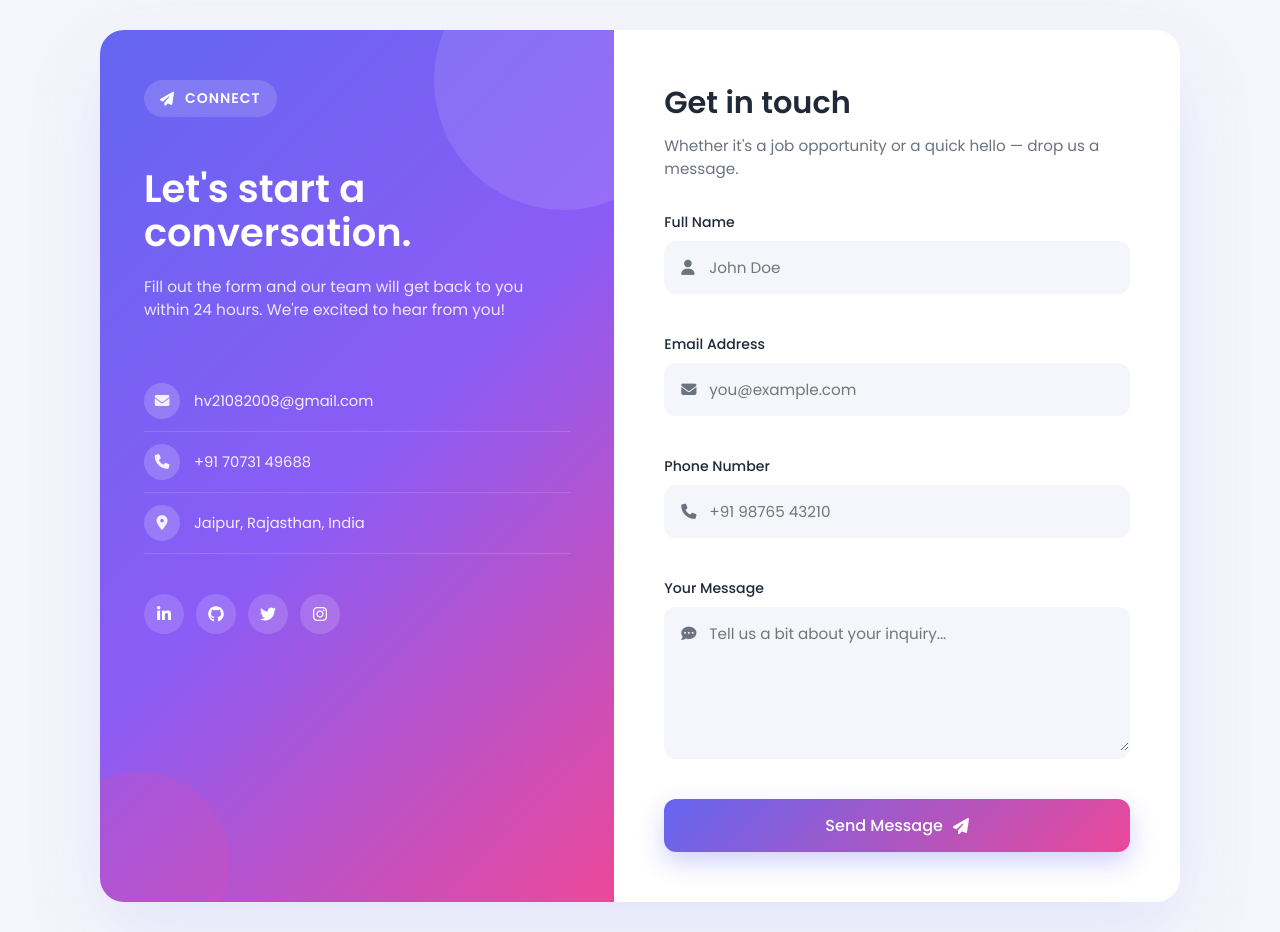
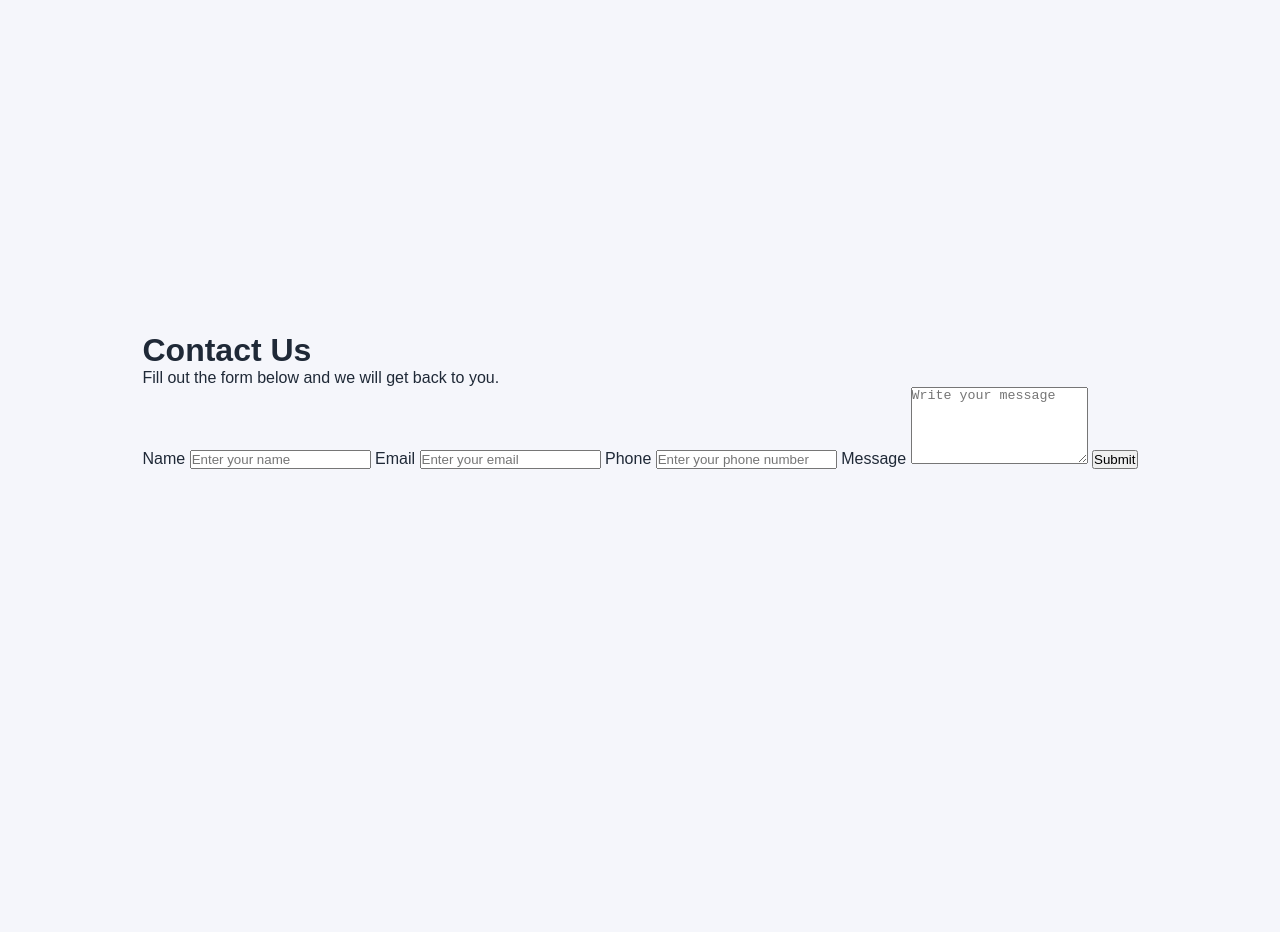
Before and after one commit to harsh-vardhan-tech/Kudoo-Internship-Form-Validation, a plain HTML site: page index.html in a window 1280 px wide. After the commit the page ends 800 px from the top, so only its background shows below. Drawn offline with Linux system fonts and the light colour scheme.

Commit message:
Update index.html

```diff
--- a/index.html
+++ b/index.html
@@ -3,213 +3,37 @@
 <head>
   <meta charset="UTF-8" />
   <meta name="viewport" content="width=device-width, initial-scale=1.0" />
-  <title>Contact / Job Application Form</title>
-
+  <title>Contact Form</title>
   <link rel="stylesheet" href="style.css" />
-
-  <link rel="preconnect" href="https://fonts.googleapis.com" />
-  <link rel="preconnect" href="https://fonts.gstatic.com" crossorigin />
-
-  <link
-    href="https://fonts.googleapis.com/css2?family=Poppins:wght@300;400;500;600;700&display=swap"
-    rel="stylesheet"
-  />
-
-  <link
-    rel="stylesheet"
-    href="https://cdnjs.cloudflare.com/ajax/libs/font-awesome/6.4.2/css/all.min.css"
-  />
 </head>
-
 <body>
 
-  <div class="page">
+  <div class="form-container">
+    <h1>Contact Us</h1>
+    <p>Fill out the form below and we will get back to you.</p>
 
-    <!-- LEFT INFORMATION PANEL -->
-    <aside class="info-panel">
+    <form id="contactForm" novalidate>
+      <label for="name">Name</label>
+      <input type="text" id="name" placeholder="Enter your name" />
+      <small id="nameError"></small>
 
-      <div class="info-content">
+      <label for="email">Email</label>
+      <input type="email" id="email" placeholder="Enter your email" />
+      <small id="emailError"></small>
 
-        <div class="brand">
-          <i class="fas fa-paper-plane"></i>
-          <span>Connect</span>
-        </div>
+      <label for="phone">Phone</label>
+      <input type="tel" id="phone" placeholder="Enter your phone number" />
+      <small id="phoneError"></small>
 
-        <h1>Let's start a<br />conversation.</h1>
+      <label for="message">Message</label>
+      <textarea id="message" rows="5" placeholder="Write your message"></textarea>
+      <small id="messageError"></small>
 
-        <p class="subtitle">
-          Fill out the form and our team will get back to you within 24 hours.
-          We're excited to hear from you!
-        </p>
-
-        <ul class="info-list">
-
-          <li>
-            <i class="fas fa-envelope"></i>
-            hv21082008@gmail.com
-          </li>
-
-          <li>
-            <i class="fas fa-phone"></i>
-            +91 70731 49688
-          </li>
-
-          <li>
-            <i class="fas fa-location-dot"></i>
-            Jaipur, Rajasthan, India
-          </li>
-
-        </ul>
-
-        <div class="socials">
-          <a href="#"><i class="fab fa-linkedin-in"></i></a>
-          <a href="#"><i class="fab fa-github"></i></a>
-          <a href="#"><i class="fab fa-twitter"></i></a>
-          <a href="#"><i class="fab fa-instagram"></i></a>
-        </div>
-
-      </div>
-
-      <div class="orb orb-1"></div>
-      <div class="orb orb-2"></div>
-
-    </aside>
-
-
-    <!-- RIGHT FORM PANEL -->
-    <main class="form-panel">
-
-      <div class="form-card">
-
-        <header class="form-header">
-          <h2>Get in touch</h2>
-
-          <p>
-            Whether it's a job opportunity or a quick hello —
-            drop us a message.
-          </p>
-        </header>
-
-
-        <form id="contactForm" novalidate>
-
-          <!-- NAME -->
-          <div class="field">
-
-            <label for="name">Full Name</label>
-
-            <div class="input-wrap">
-              <i class="fas fa-user"></i>
-
-              <input
-                type="text"
-                id="name"
-                name="name"
-                placeholder="John Doe"
-              />
-            </div>
-
-            <small class="error" id="errName"></small>
-
-          </div>
-
-
-          <!-- EMAIL -->
-          <div class="field">
-
-            <label for="email">Email Address</label>
-
-            <div class="input-wrap">
-              <i class="fas fa-envelope"></i>
-
-              <input
-                type="email"
-                id="email"
-                name="email"
-                placeholder="you@example.com"
-              />
-            </div>
-
-            <small class="error" id="errEmail"></small>
-
-          </div>
-
-
-          <!-- PHONE -->
-          <div class="field">
-
-            <label for="phone">Phone Number</label>
-
-            <div class="input-wrap">
-              <i class="fas fa-phone"></i>
-
-              <input
-                type="tel"
-                id="phone"
-                name="phone"
-                placeholder="+91 98765 43210"
-              />
-            </div>
-
-            <small class="error" id="errPhone"></small>
-
-          </div>
-
-
-          <!-- MESSAGE -->
-          <div class="field">
-
-            <label for="message">Your Message</label>
-
-            <div class="input-wrap textarea-wrap">
-
-              <i class="fas fa-comment-dots"></i>
-
-              <textarea
-                id="message"
-                name="message"
-                rows="5"
-                placeholder="Tell us a bit about your inquiry..."
-              ></textarea>
-
-            </div>
-
-            <small class="error" id="errMessage"></small>
-
-          </div>
-
-
-          <!-- SUBMIT -->
-          <button type="submit" class="submit-btn">
-
-            <span>Send Message</span>
-
-            <i class="fas fa-paper-plane"></i>
-
-          </button>
-
-
-          <!-- SUCCESS MESSAGE -->
-          <div class="success-msg" id="successMsg">
-
-            <i class="fas fa-circle-check"></i>
-
-            <span>
-              Thanks! Your message has been sent successfully.
-            </span>
-
-          </div>
-
-        </form>
-
-      </div>
-
-    </main>
-
+      <button type="submit">Submit</button>
+      <div id="successMessage"></div>
+    </form>
   </div>
 
-
   <script src="script.js"></script>
-
 </body>
 </html>
```
